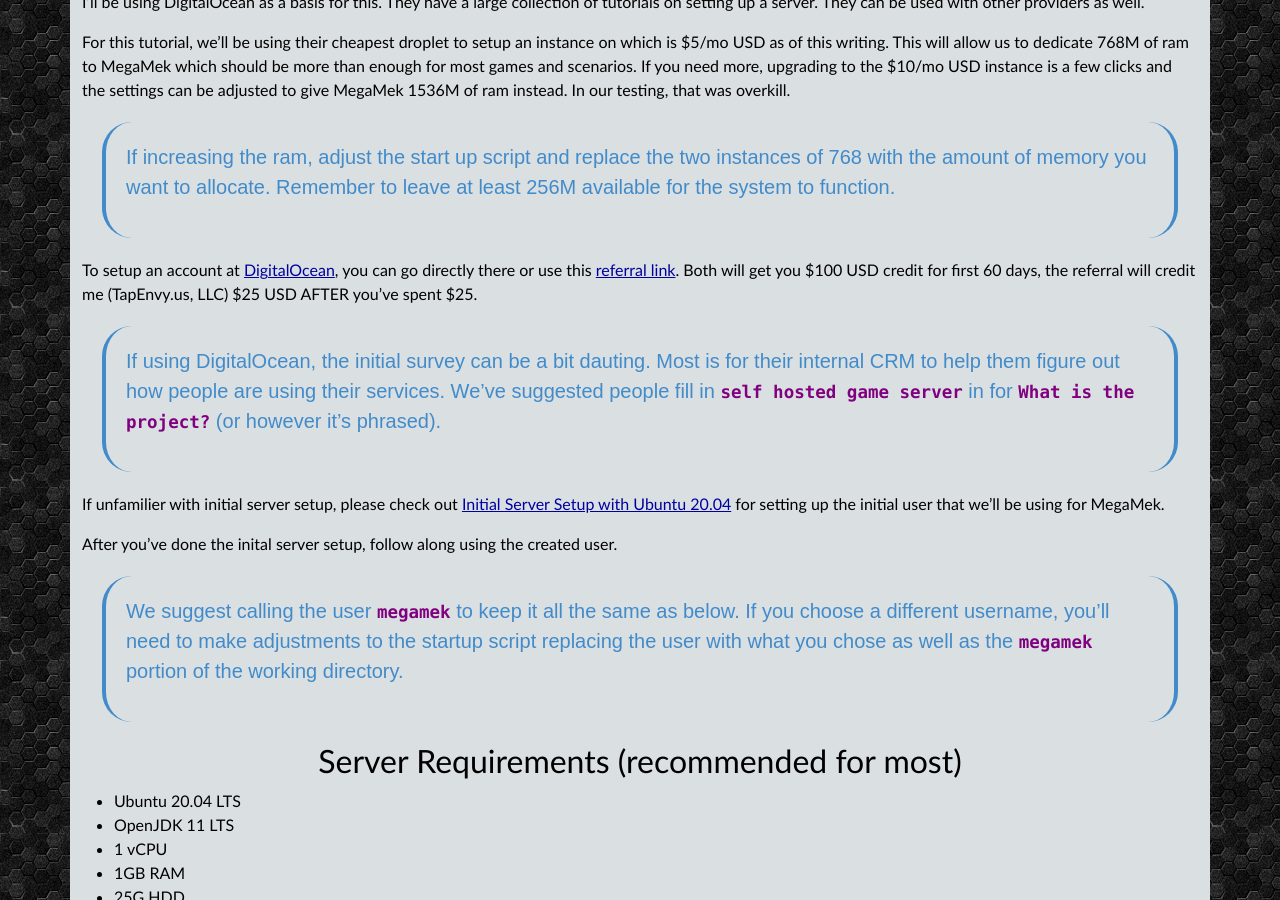
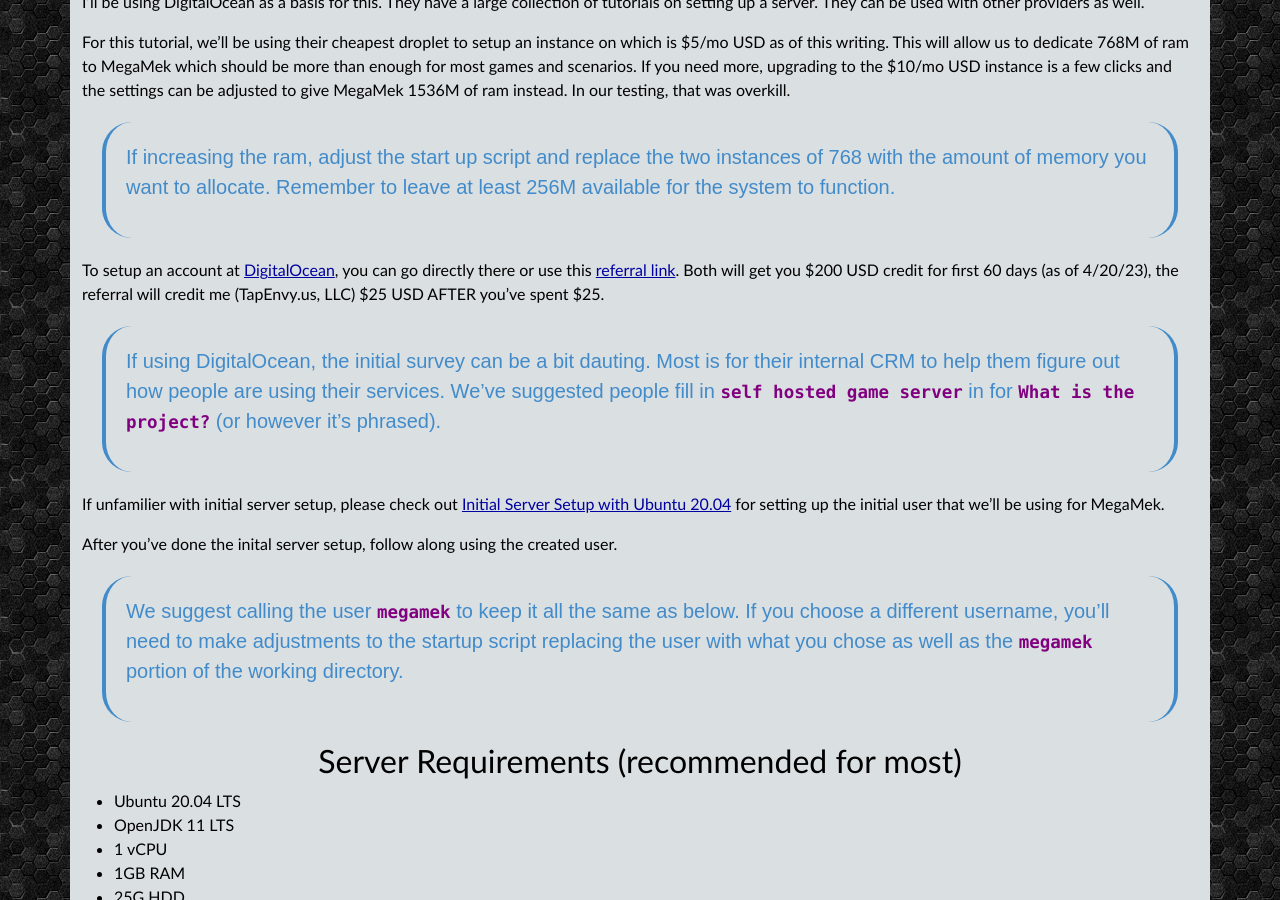
Before and after one commit to rjhancock/megamek-games, a Jekyll site: the page built from install.md, in a window 1280 px wide and 900 px high, scrolled down 551 px. Built offline with Jekyll 4.4.1, drawn with Linux system fonts in a browser that asks for light colours; nearby versions of some CDN libraries; our own code applies the rules of GitHub Pages for plain Markdown files.

Commit message:
Update install.md (#34)
Updated referral link and credit amount with date.

```diff
--- a/install.md
+++ b/install.md
@@ -26,8 +26,8 @@
 
 To setup an account at [DigitalOcean](https://digitalocean.com), you can go
 directly there or use this [referral link](https://m.do.co/c/769d663c4411).
-Both will get you $100 USD credit for first 60 days, the referral will credit
-me (TapEnvy.us, LLC) $25 USD AFTER you've spent $25.
+Both will get you $200 USD credit for first 60 days (as of 4/20/23), the
+referral will credit me (TapEnvy.us, LLC) $25 USD AFTER you've spent $25.
 
 > If using DigitalOcean, the initial survey can be a bit dauting. Most is for
 > their internal CRM to help them figure out how people are using their
```
